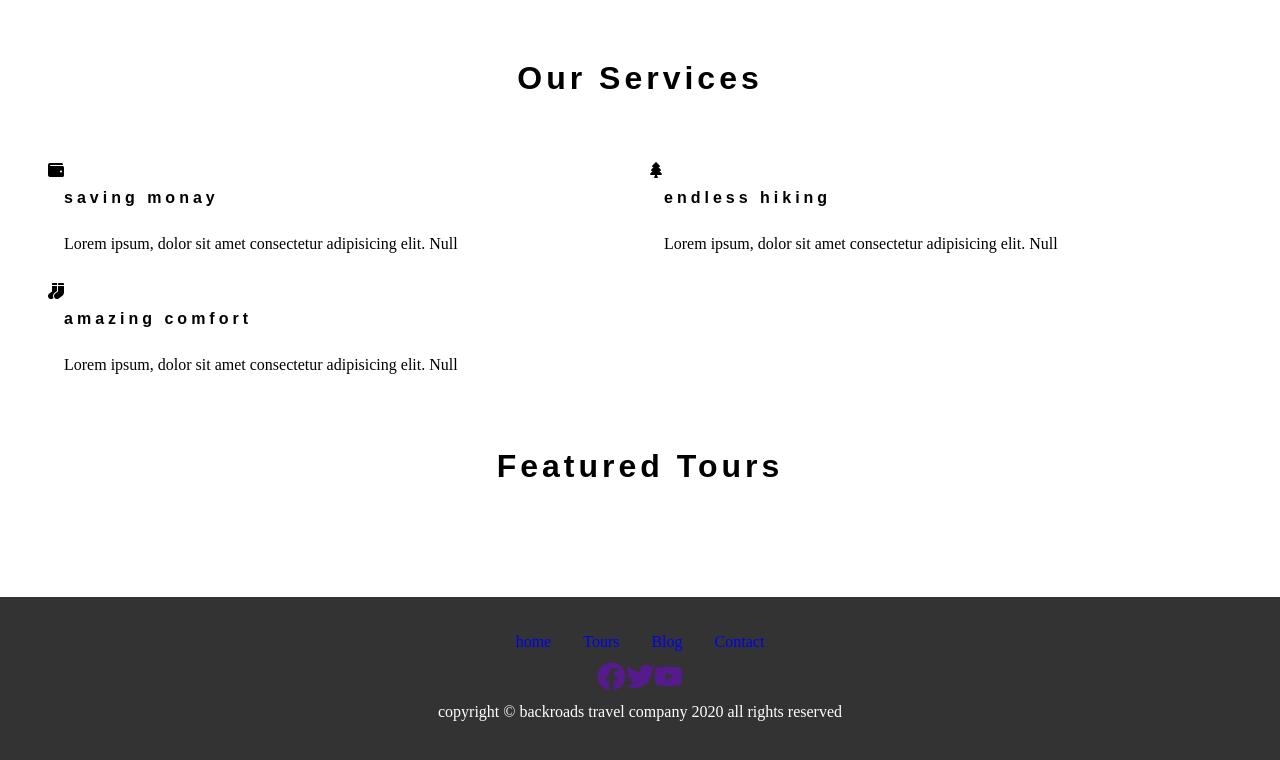
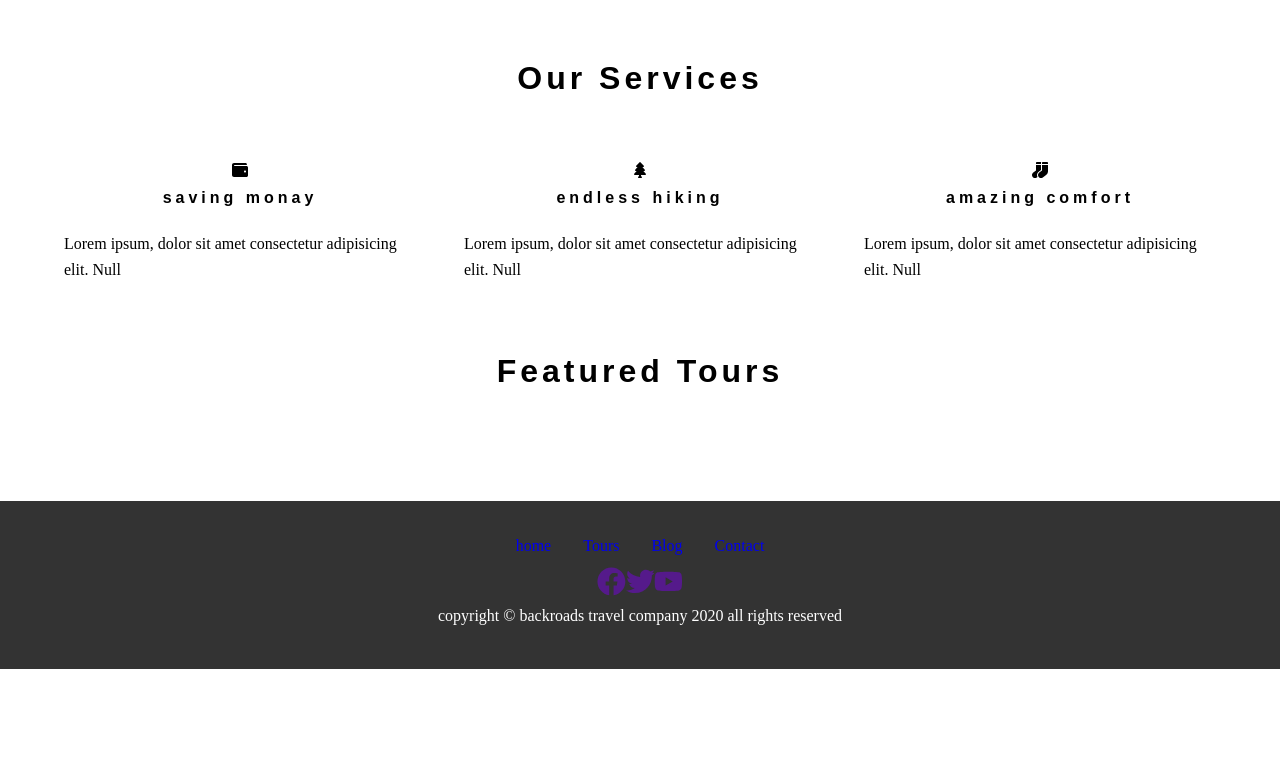
Before and after one commit to zbyszrom/myBackroads, a Gatsby site: page / in a window 1280 px wide. Shown: the part 1316-2076 px from the top of the page. After the commit the page ends 1985 px from the top, so only its background shows below. Built offline with nearby package versions, Linux system fonts and the light colour scheme; Gatsby itself is replaced by a stand-in of ours; a web font is replaced by a local one.

Commit message:
services - layout

```diff
--- a/src/components/about.js
+++ b/src/components/about.js
@@ -16,6 +16,7 @@ const getAbout = graphql`
   }
 `
 const Section = styled.section`
+  grid-template-columns: 1fr 1fr;
   @media(max-width: 800px){
     display: flex;
     flex-direction: column;
--- a/src/components/services.js
+++ b/src/components/services.js
@@ -1,5 +1,22 @@
 import React from 'react'
 import { FaWallet, FaTree, FaSocks } from "react-icons/fa"
+import styled from 'styled-components'
+
+const Section = styled.section`
+    display: flex;
+    @media(max-width:600px){
+
+    flex-direction: column;
+    }
+`
+const Service = styled.div`
+display: flex;
+flex-direction: column;
+align-items: center;
+
+
+
+`
 
 const Services = ()=>{
     return(
@@ -7,23 +24,23 @@ const Services = ()=>{
         <div>
             <h2>Our Services</h2>
         </div>
-        <section>
-        <div>
+        <Section>
+        <Service>
             <span><FaWallet /></span>
             <h4>saving monay</h4>
             <p>Lorem ipsum, dolor sit amet consectetur adipisicing elit. Null</p>
-        </div>
-        <div>
+        </Service>
+        <Service>
             <span><FaTree /></span>
             <h4>endless hiking</h4>
             <p>Lorem ipsum, dolor sit amet consectetur adipisicing elit. Null</p>
-        </div>
-        <div>
+        </Service>
+        <Service>
             <span><FaSocks /></span>
             <h4>amazing comfort</h4>
             <p>Lorem ipsum, dolor sit amet consectetur adipisicing elit. Null</p>
-        </div>
-        </section>
+        </Service>
+        </Section>
         </>
     )
 }
--- a/src/styles/layout.css
+++ b/src/styles/layout.css
@@ -8,7 +8,7 @@ section {
   padding: 2rem 1rem;
   margin: 1rem 2.5%;
   display: grid;
-  grid-template-columns: 1fr 1fr;
+
   grid-gap: 1rem;
 
 }
```
